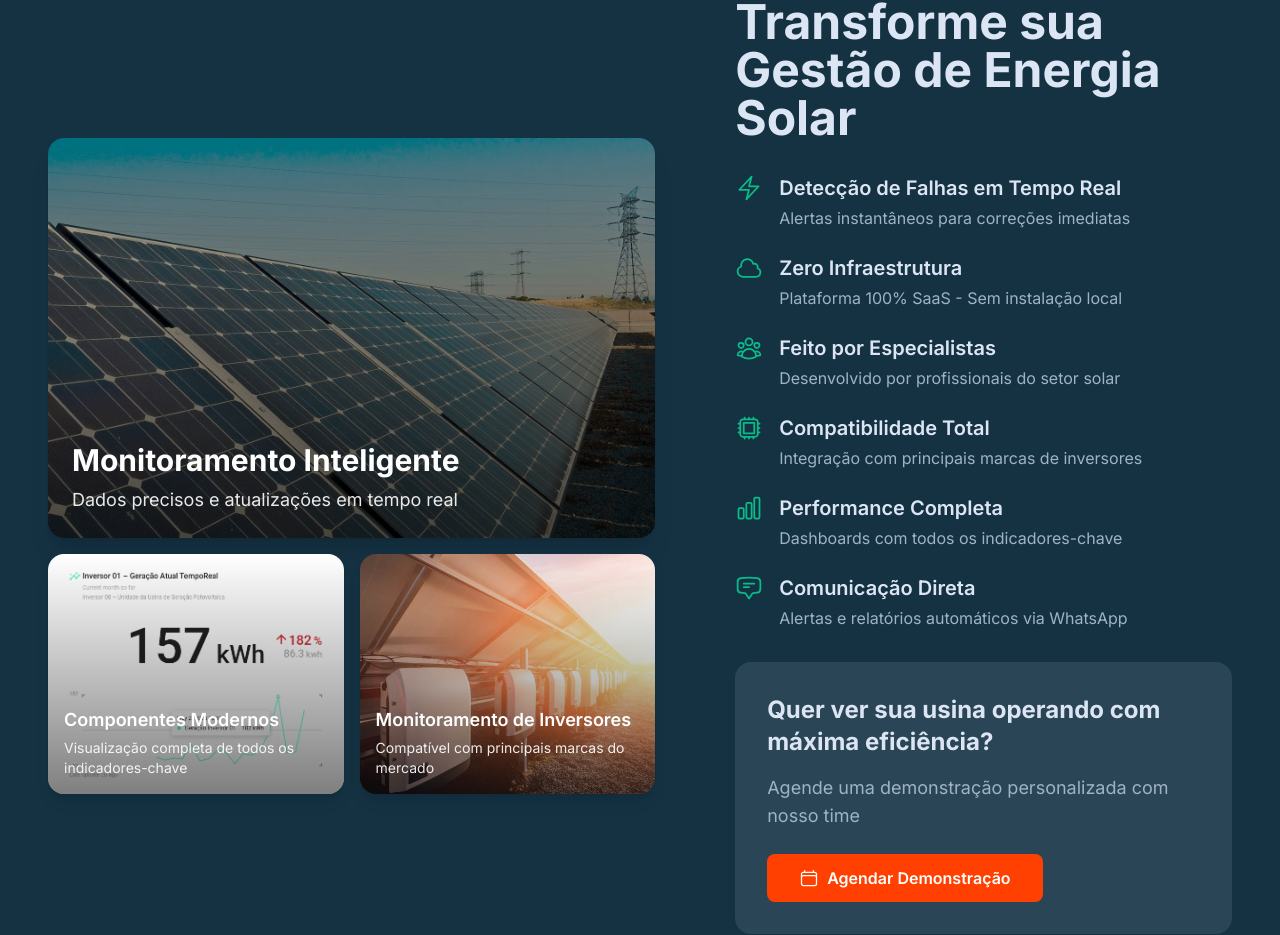
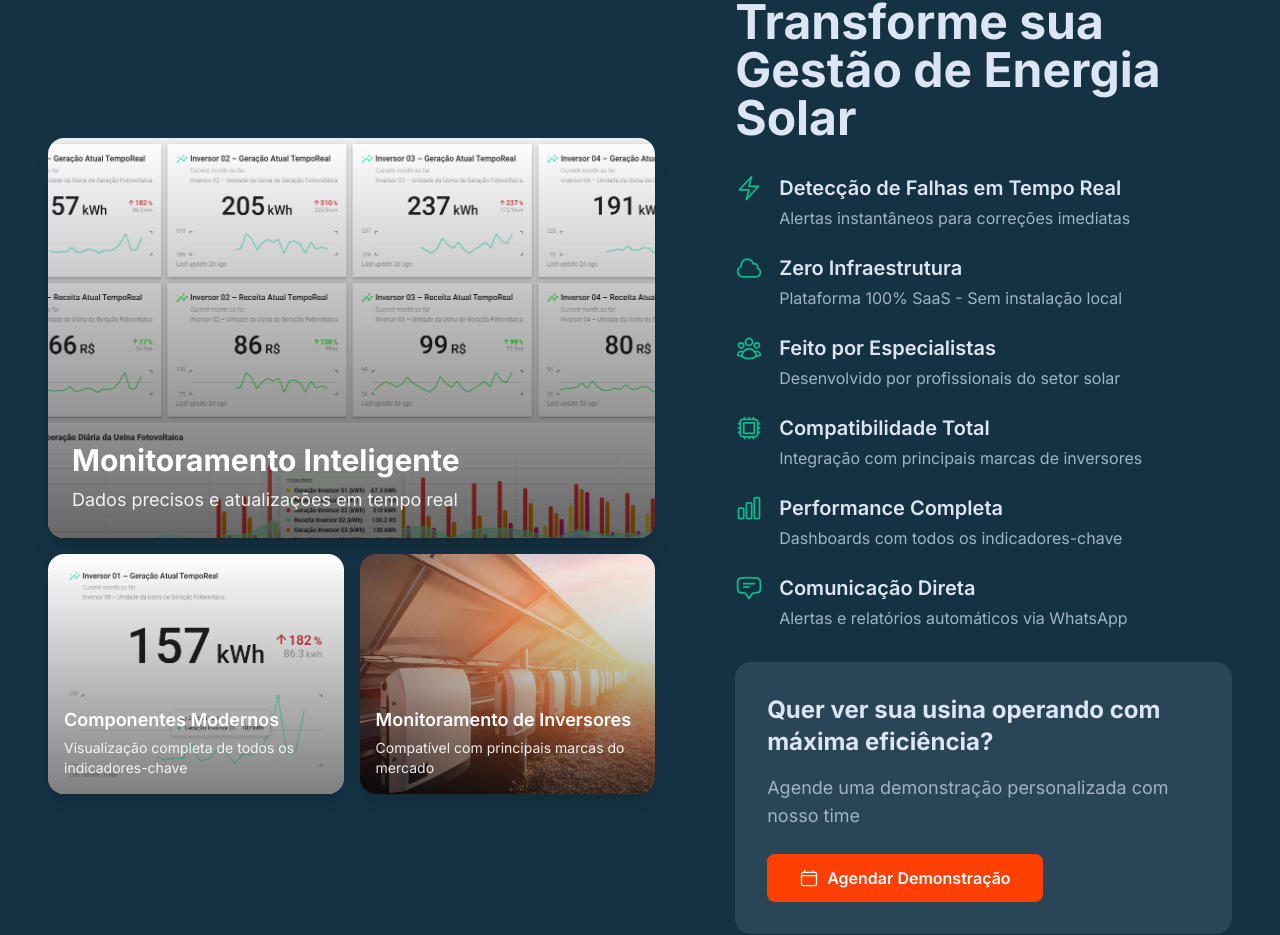
Before and after one commit to pmexiajr/sdsync-landing-pag, a Next.js app: page / in a window 1280 px wide. Shown: the part 4172-5107 px from the top of the page. Built offline with nearby package versions, Linux system fonts and the light colour scheme.

Commit message:
Inverters

```diff
--- a/src/app/components/Advantages.tsx
+++ b/src/app/components/Advantages.tsx
@@ -267,7 +267,7 @@ const Advantages = () => {
               <p className="text-base lg:text-lg opacity-90 mt-2">Dados precisos e atualizações em tempo real</p>
             </div>
             <Image
-              src="/Solar.jpg"
+              src="/Inverters.png"
               alt="Usina solar monitorada"
               fill
               className="object-cover object-center"
```
Also changed, not shown: public/Inverters.png (added).
